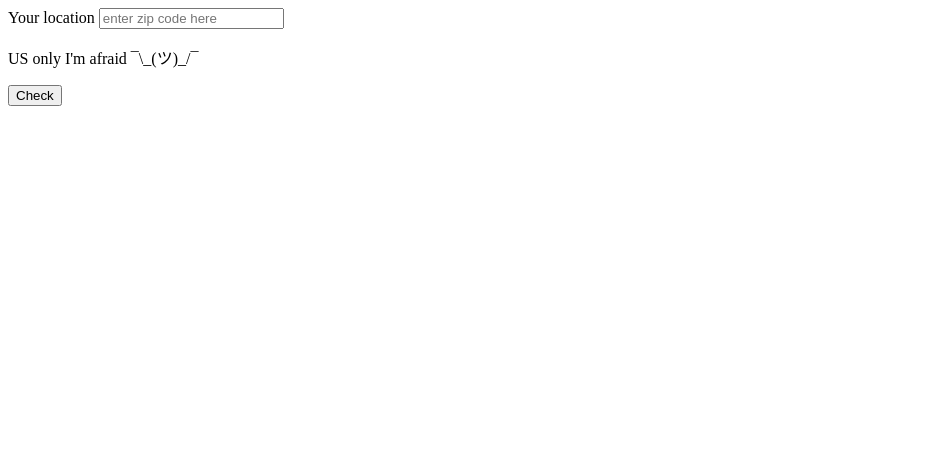
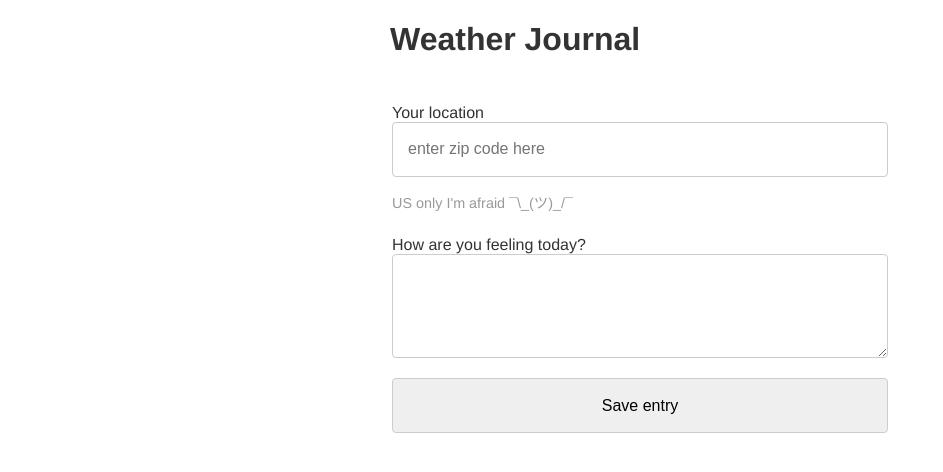
Before and after one commit to Nordicdesign/udacity-nanodegree-03-weather, a website: page website/index.html in a window 1280 px wide. Shown: the whole page, without its empty margins (0-943 px from the left). Drawn offline with Linux system fonts and the light colour scheme.

Commit message:
basic styles

```diff
--- a/website/css/styles.css
+++ b/website/css/styles.css
@@ -0,0 +1,54 @@
+html {
+  box-sizing: border-box;
+}
+*, *:before, *:after {
+  box-sizing: inherit;
+}
+
+html, body {
+  font-family: "helvetica neue", "helvetica", arial, sans-serif;
+  color: #333;
+}
+
+.wrapper {
+  width: 96%;
+  max-width: 500px;
+  margin: 20px auto;
+}
+label {
+  display: block;
+  margin-top: 1.5em;
+}
+
+.help-tip {
+  font-size: 0.9rem;
+  color: #999;
+}
+
+fieldset {
+  border:none;
+  padding: 0;
+}
+
+input,
+textarea {
+  width: 100%;
+  border-radius: 4px;
+  border: 1px solid #ccc;
+}
+
+input {
+  height: 55px;
+  padding: 0 15px;
+  font-size: 1rem;
+}
+
+textarea {
+  padding: 15px;
+  font-family: "helvetica neue", "helvetica", arial, sans-serif;
+  font-size: 1rem;
+}
+
+input[type="submit"] {
+  cursor: pointer;
+}
--- a/website/index.html
+++ b/website/index.html
@@ -4,14 +4,32 @@
     <meta charset="utf-8">
     <title>Udacity - Weather Journal App Exercise</title>
     <meta name="viewport" content="width=device-width, initial-scale=1.0">
+    <link rel="stylesheet" href="/css/styles.css">
   </head>
   <body>
-    <form id="weatherForm" class="">
-      <label for="zip">Your location</label>
-      <input type="text" name="zip" placeholder="enter zip code here" id="zip" value="">
-      <p>US only I'm afraid ¯\_(ツ)_/¯</p>
-      <input type="submit" name="" value="Check">
-    </form>
+    <div class="wrapper">
+      <h1>Weather Journal</h1>
+      <section>
+        <form id="weatherForm" class="">
+          <fieldset>
+            <label for="zip">Your location</label>
+            <input type="text" name="zip" placeholder="enter zip code here" id="zip" value="">
+            <p class="help-tip">US only I'm afraid ¯\_(ツ)_/¯</p>
+
+            <label for="feelings">How are you feeling today?</label>
+            <textarea name="name" rows="4" cols="80" id="feelings"></textarea>
+
+            <p><input type="submit" name="" value="Save entry" id="generate"></p>
+
+          </fieldset>
+
+        </form>
+      </section>
+      <section class="entries" id="entries">
+
+      </section>
+    </div>
+
     <script type="module" src="./js/app.js" charset="utf-8"></script>
   </body>
 </html>
```
